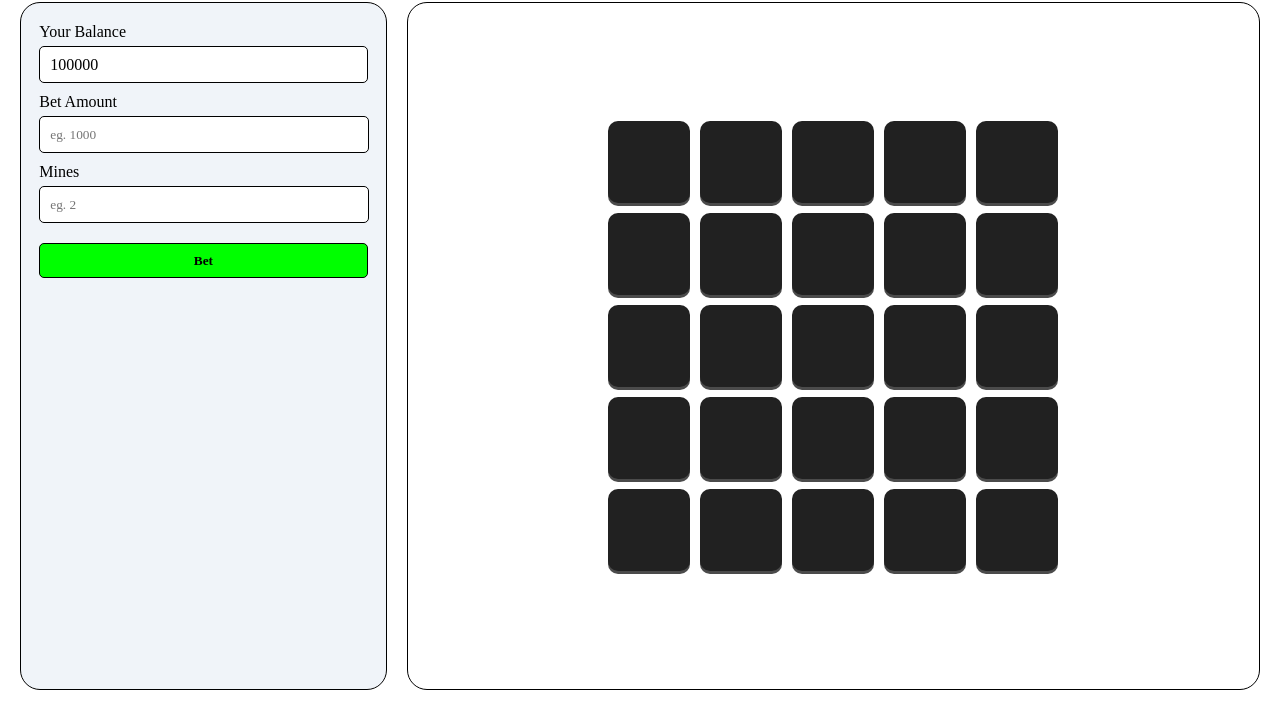
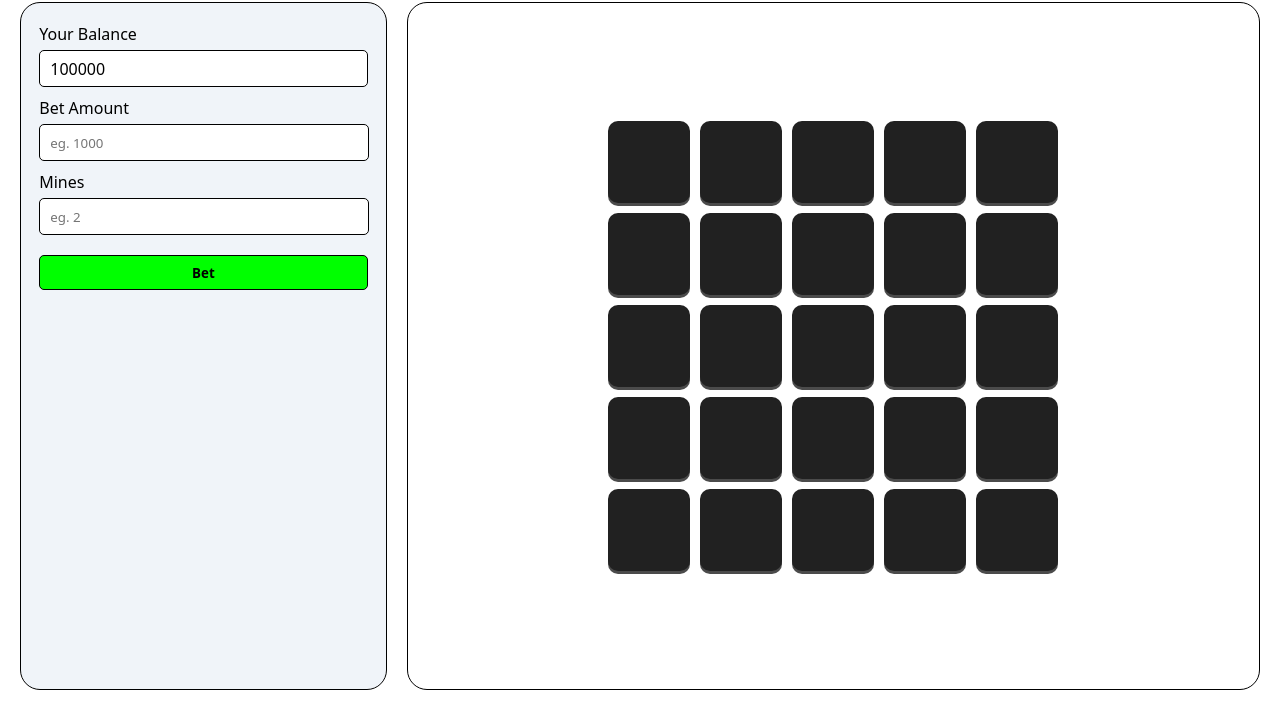
Before and after one commit to harshitkowsik/trueGamble, a plain HTML site: page index.html in a window 1280 px wide. Shown: the part 90-800 px from the top of the page. Drawn offline with Linux system fonts and the light colour scheme.

Commit message:
Update style.css

```diff
--- a/resources/css/style.css
+++ b/resources/css/style.css
@@ -7,7 +7,7 @@
 
 * {
     transition: all ease 0.3s;
-    font-family: Ubuntu;
+    font-family: system-ui, -apple-system, BlinkMacSystemFont, 'Segoe UI', Roboto, Oxygen, Ubuntu, Cantarell, 'Open Sans', 'Helvetica Neue', sans-serif;
 }
 
 body {
```
